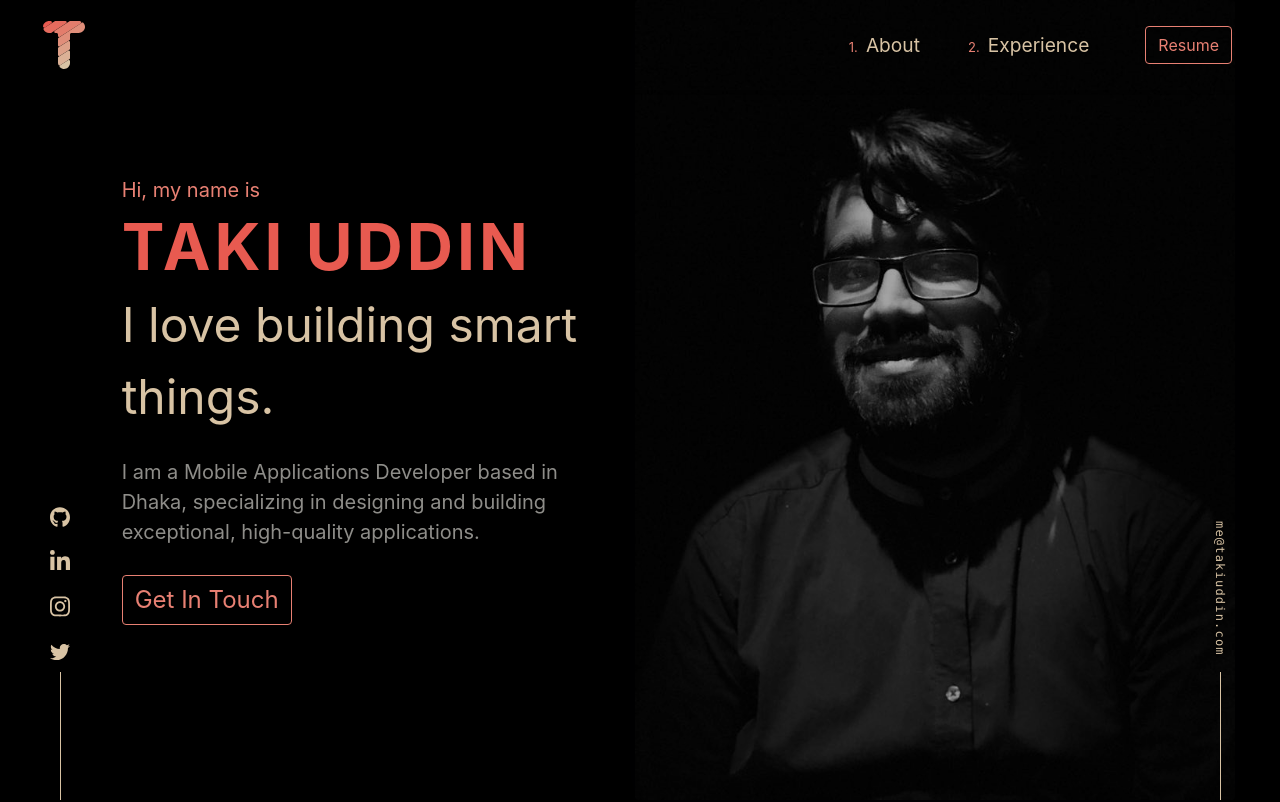
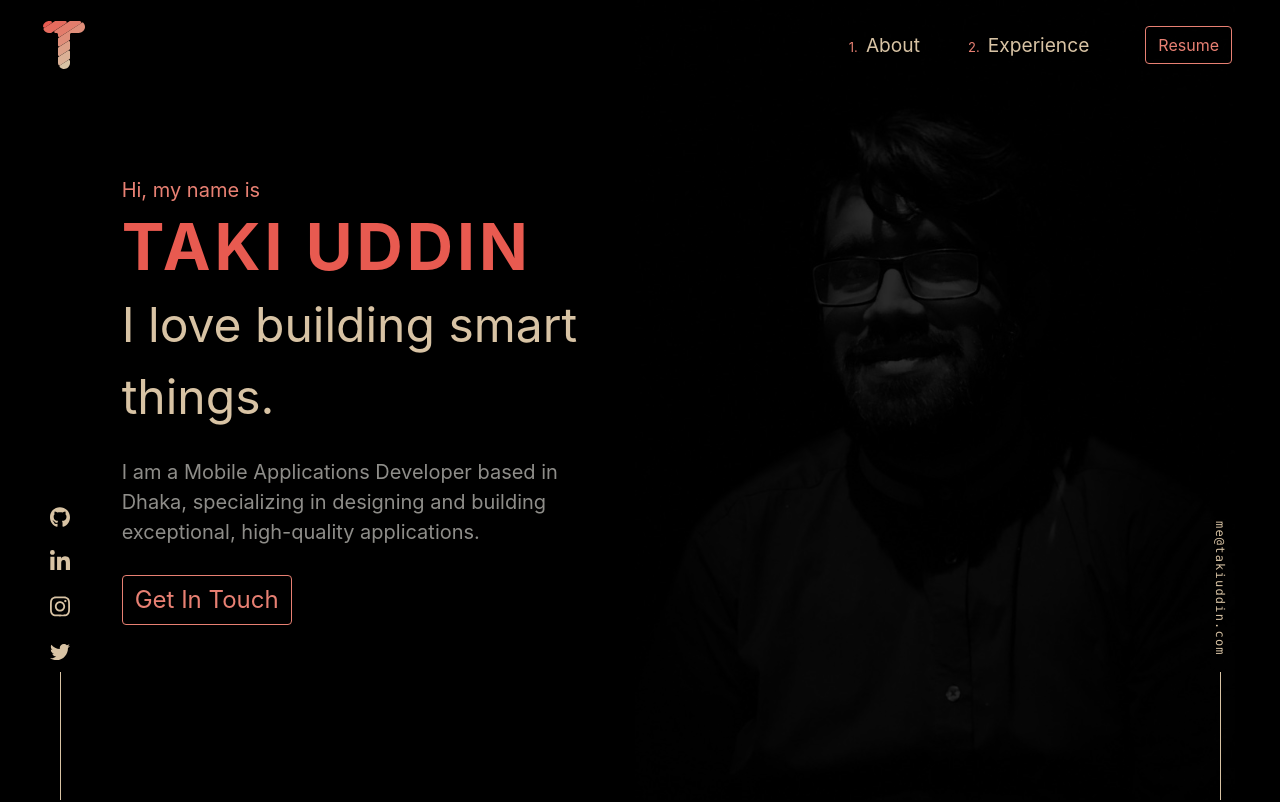
Before and after one commit to takiuddin93/takiuddin93.github.io, an Angular app: page / in a window 1280 px wide. Shown: the top 802 px of the page. Built offline with nearby package versions, Linux system fonts and the light colour scheme.

Commit message:
introduction modified

```diff
--- a/src/introduction/introduction.component.css
+++ b/src/introduction/introduction.component.css
@@ -57,7 +57,7 @@
   align-items: center;
   height: 100vh;
   justify-content: center;
-  opacity: 0.64;
+  opacity: 0.16;
   box-shadow: rgba(2, 12, 27, 0.7) 0px 10px 30px -15px;
   position: relative;
   background-color: #E88073;
```
